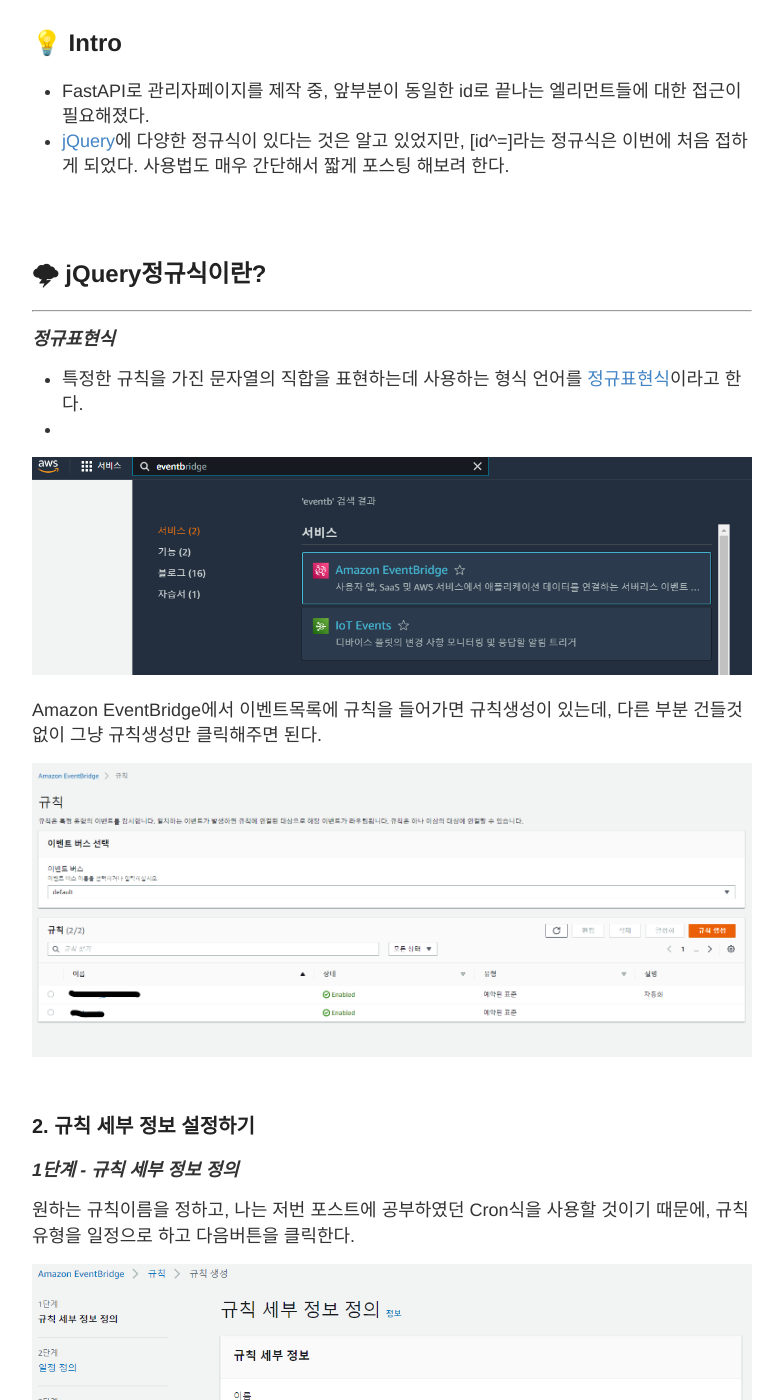
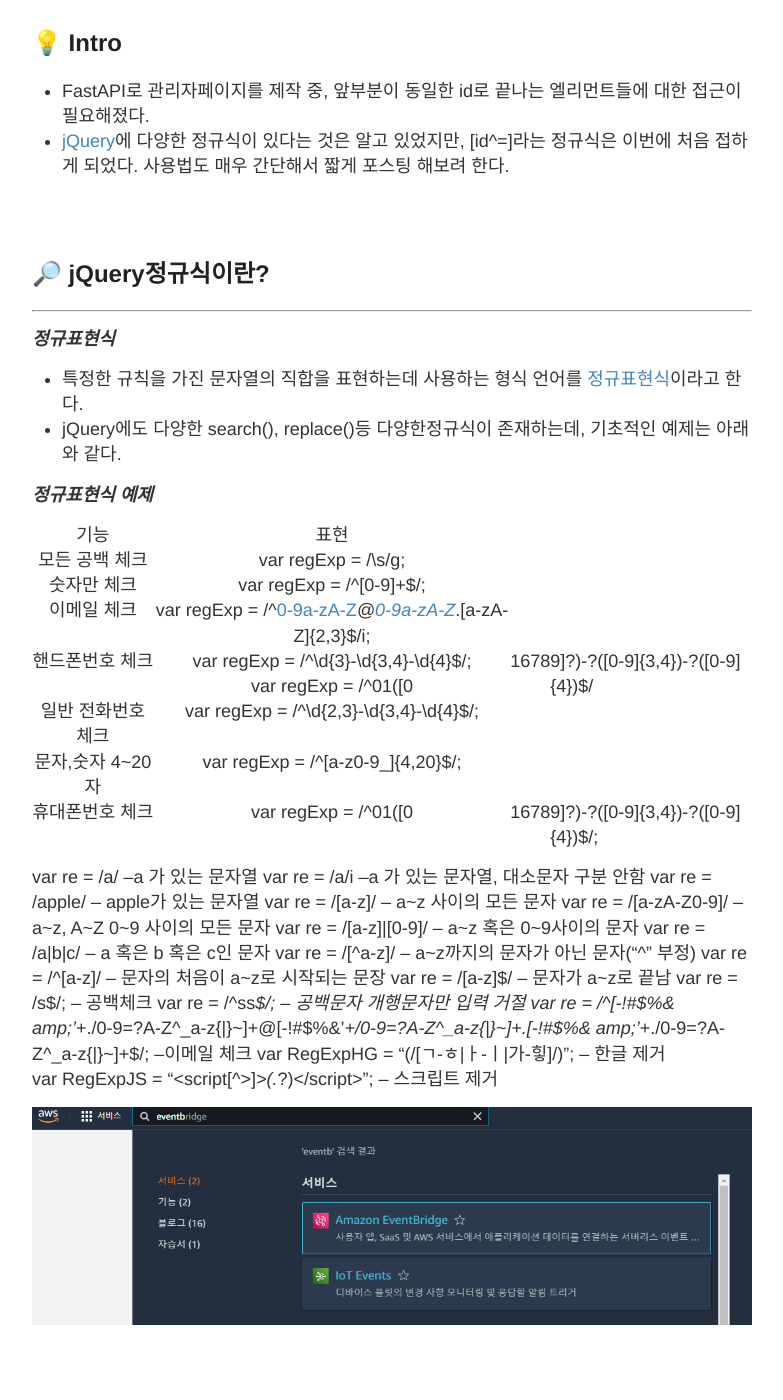
Before and after one commit to liampoet/liampoet.github.io-test2, a Jekyll site: the page built from _posts/2022-4-10-jQuery-id^=.md, in a window 1280 px wide and 1400 px high, scrolled down 255 px. Shown: the whole window, without its empty margins (248-1031 px from the left). Built offline with Jekyll 4.4.1, drawn with Linux system fonts in a browser that asks for light colours; comment, search, counter and statistics services are not loaded; some of the changed text lies outside the part shown.

Commit message:
Update 2022-4-10-jQuery-id^=.md

```diff
--- a/_posts/2022-4-10-jQuery-id^=.md
+++ b/_posts/2022-4-10-jQuery-id^=.md
@@ -12,53 +12,74 @@
 <br>
 <br>
 
-## 🌩 jQuery정규식이란?
+## 🔎 jQuery정규식이란?
 ---------------------------------------
 ***정규표현식***
 - 특정한 규칙을 가진 문자열의 직합을 표현하는데 사용하는 형식 언어를 [정규표현식](https://www.nextree.co.kr/p4327/)이라고 한다.
--
+- jQuery에도 다양한 search(), replace()등 다양한정규식이 존재하는데, 기초적인 예제는 아래와 같다.
+
+***정규표현식 예제***
+
+|기능|표현|
+|:---:|:---:|
+|모든 공백 체크|var regExp = /\s/g;|
+|숫자만 체크|var regExp = /^[0-9]+$/;|
+|이메일 체크|var regExp = /^[0-9a-zA-Z]([-_\.]?[0-9a-zA-Z])*@[0-9a-zA-Z]([-_\.]?[0-9a-zA-Z])*\.[a-zA-Z]{2,3}$/i;|
+|핸드폰번호 체크|var regExp = /^\d{3}-\d{3,4}-\d{4}$/;<br>var regExp = /^01([0|1|6|7|8|9]?)-?([0-9]{3,4})-?([0-9]{4})$/|
+|일반 전화번호 체크|var regExp = /^\d{2,3}-\d{3,4}-\d{4}$/;|
+|문자,숫자 4~20자|var regExp = /^[a-z0-9_]{4,20}$/;|
+|휴대폰번호 체크|var regExp = /^01([0|1|6|7|8|9]?)-?([0-9]{3,4})-?([0-9]{4})$/;|
+
+var re = /a/         --a 가 있는 문자열
+var re = /a/i        --a 가 있는 문자열, 대소문자 구분 안함
+var re = /apple/    -- apple가 있는 문자열
+var re = /[a-z]/    -- a~z 사이의 모든 문자
+var re = /[a-zA-Z0-9]/    -- a~z, A~Z 0~9 사이의 모든 문자
+var re = /[a-z]|[0-9]/  -- a~z 혹은 0~9사이의 문자
+var re = /a|b|c/   --  a 혹은 b 혹은 c인 문자
+var re = /[^a-z]/  -- a~z까지의 문자가 아닌 문자("^" 부정)
+var re = /^[a-z]/  -- 문자의 처음이 a~z로 시작되는 문장
+var re = /[a-z]$/  -- 문자가 a~z로 끝남
+var re = /s$/;          -- 공백체크
+var re = /^ss*$/;   -- 공백문자 개행문자만 입력 거절
+var re = /^[-!#$%& amp;'*+./0-9=?A-Z^_a-z{|}~]+@[-!#$%&'*+/0-9=?A-Z^_a-z{|}~]+.[-!#$%& amp;'*+./0-9=?A-Z^_a-z{|}~]+$/; --이메일 체크
+var RegExpHG = "(/[ㄱ-ㅎ|ㅏ-ㅣ|가-힣]/)";  -- 한글 제거
+var RegExpJS = "<script[^>]*>(.*?)</script>";  -- 스크립트 제거
+
 
 ![_config.yml]({{ site.baseurl }}/images/eventbridge검색.png)
-
-Amazon EventBridge에서 이벤트목록에 규칙을 들어가면 규칙생성이 있는데, 다른 부분 건들것 없이 그냥 규칙생성만 클릭해주면 된다.
-
-![_config.yml]({{ site.baseurl }}/images/규칙생성.png)
+<br>
 <br>
 <br>
 
-### 2. 규칙 세부 정보 설정하기
+## 📚 [id^=]사용하기
 
-***1단계 - 규칙 세부 정보 정의***
+### id가 id_로 시작하는 엘리먼트들 접근
 
-원하는 규칙이름을 정하고, 나는 저번 포스트에 공부하였던 Cron식을 사용할 것이기 때문에, 규칙 유형을 일정으로 하고 다음버튼을 클릭한다.
+***Html***
 
-![_config.yml]({{ site.baseurl }}/images/규칙1.png)
+<script src="https://gist.github.com/liampoet/e361f5c097a668e5045376d6c78e7e77.js"></script>
+
+***jQuery***
+
+<script src="https://gist.github.com/liampoet/d84a856ed2ecb8775d0ad690581e5a72.js"></script>
+
+### id가 id_로 끝나는 엘리먼트들 접근
+
+***Html***
+
+<script src="https://gist.github.com/liampoet/10fa4177bb5c418bc9e8bac58a0f6560.js"></script>
+
+***jQuery***
+
+<script src="https://gist.github.com/liampoet/d46e913f0ffd5b46e0861544efccf4b0.js"></script>
+<br>
 <br>
 <br>
 
-***2단계 - 일정 정의***
 
-규칙2에서는 패턴을 설정하는데, 나는 저녁 12시가 되기전 11시 55분에 매일 Lambda에 이벤트를 줄 예정이기 때문에 다음과 같이 설정했다. Cron식이 궁금하다면 [AWS CloudWatch로 자동 카운트 시스템 개발하기 -1](https://liampoet.github.io/Lambda-CloudWatch/)을 보면된다.
-
-![_config.yml]({{ site.baseurl }}/images/규칙2 일정패턴.png)
-
-GMT는 그리니치 평균시(Greenwich Mean Time)라고 하는데, 그냥 대한민국 서울의 시간이 필요한 나는 GMT에 9시간을 더한 현지 시간대를 선택했다.
-<br>
-<br>
-
-***3단계 - 대상 선택***
-
-대상 유형에는 각각 EventBridge 이벤트 버스, [EventBridge API대상](https://docs.aws.amazon.com/ko_kr/eventbridge/latest/userguide/eb-api-destinations.html), AWS 서비스가 있다. 하나의 event rule에 여러개의 대상이 등록이 가능하며, 나는 Lambda함수에 이벤트를 줄거라서 AWS서비스의 Lambda 항수를 선택했다.
-
-![_config.yml]({{ site.baseurl }}/images/규칙3-추가설정.png)
-
-![_config.yml]({{ site.baseurl }}/images/규칙5 생성.png)
-
-그 후 규칙을 생성하면 아래와 같이 생성한 규칙의 세부 정보와 상태를 바로 확인할 수 있다.
-
-![_config.yml]({{ site.baseurl }}/images/규칙마지막.png)
-<br>
-<br>
 
 **[참고자료]**
 - [https://www.nextree.co.kr/p4327/](https://www.nextree.co.kr/p4327/)
+- [https://dotheright.tistory.com/165](https://dotheright.tistory.com/165)
+- [https://develop88.tistory.com/entry/Jquery-정규식-예제](https://develop88.tistory.com/entry/Jquery-정규식-예제)
```
